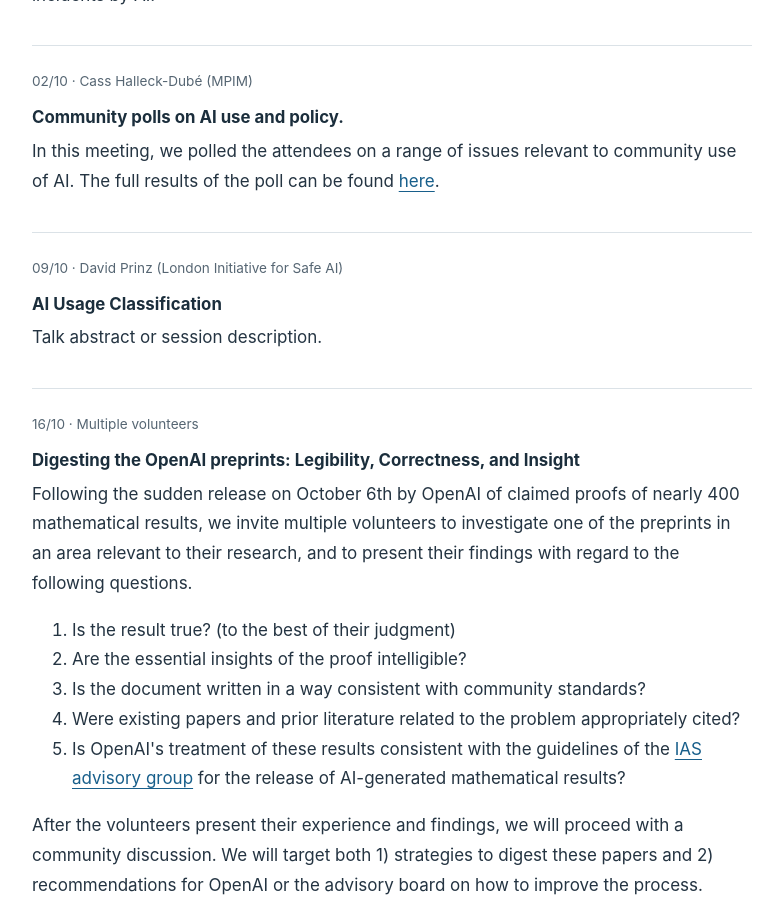
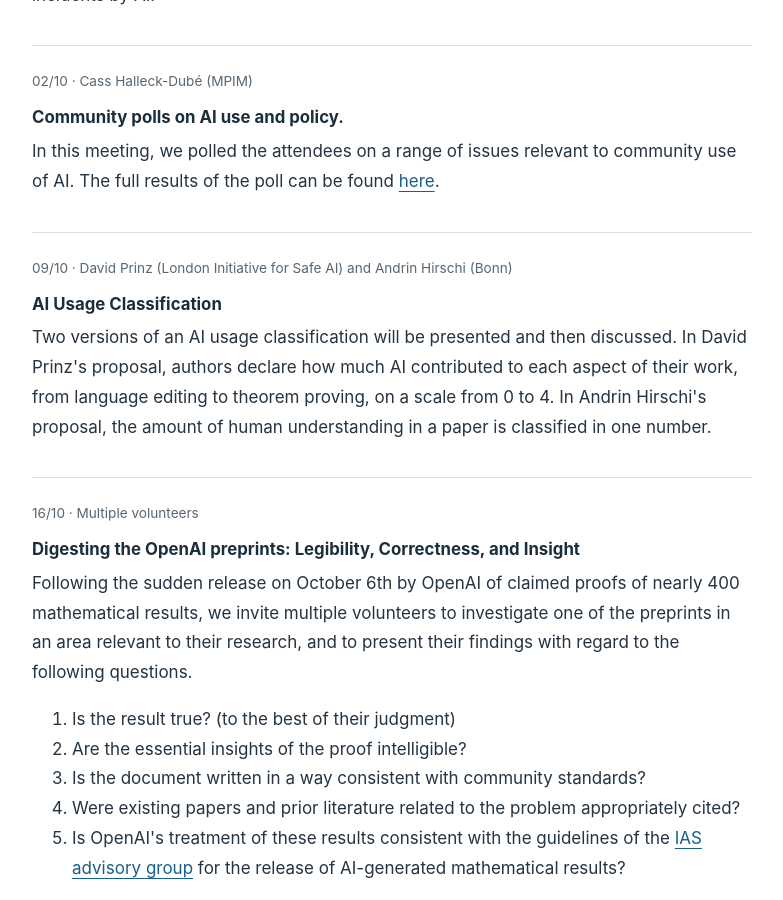
Before and after one commit to challeckdube/challeckdube.github.io, a Jekyll site: the page built from mathematics-and-ai-seminar.html, in a window 1280 px wide and 900 px high, scrolled down 1306 px. Shown: the whole window, without its empty margins (382-1165 px from the left). Built offline with Jekyll 4.4.1, drawn with Linux system fonts in a browser that asks for light colours.

Commit message:
Added abstract for AI taxonomy talk

```diff
--- a/mathematics-and-ai-seminar.html
+++ b/mathematics-and-ai-seminar.html
@@ -48,9 +48,9 @@
   </article>
 
     <article class="entry">
-    <p class="entry-meta">09/10 · David Prinz (London Initiative for Safe AI)</p>
+    <p class="entry-meta">09/10 · David Prinz (London Initiative for Safe AI) and Andrin Hirschi (Bonn)</p>
     <h3>AI Usage Classification</h3>
-    <p>Talk abstract or session description.</p>
+    <p>Two versions of an AI usage classification will be presented and then discussed. In David Prinz's proposal, authors declare how much AI contributed to each aspect of their work, from language editing to theorem proving, on a scale from 0 to 4. In Andrin Hirschi's proposal, the amount of human understanding in a paper is classified in one number.</p>
   </article>
 
     <article class="entry">
```
